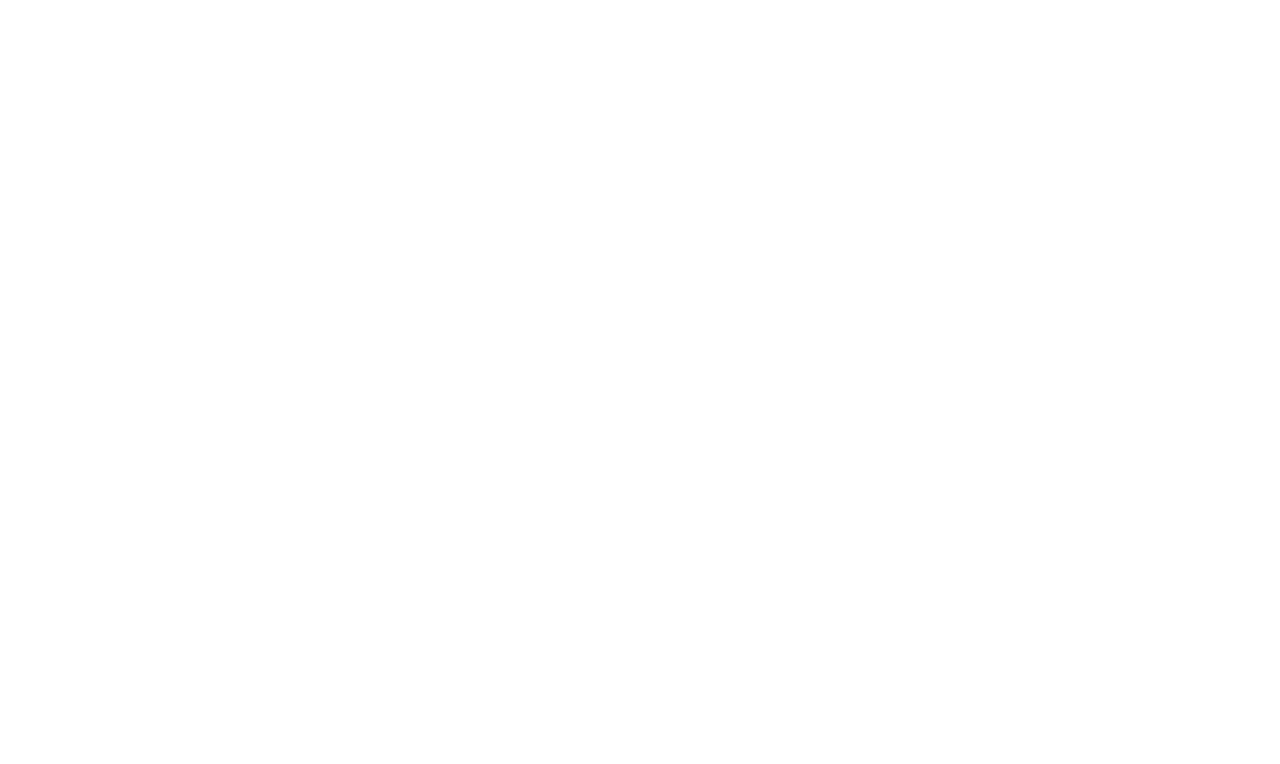
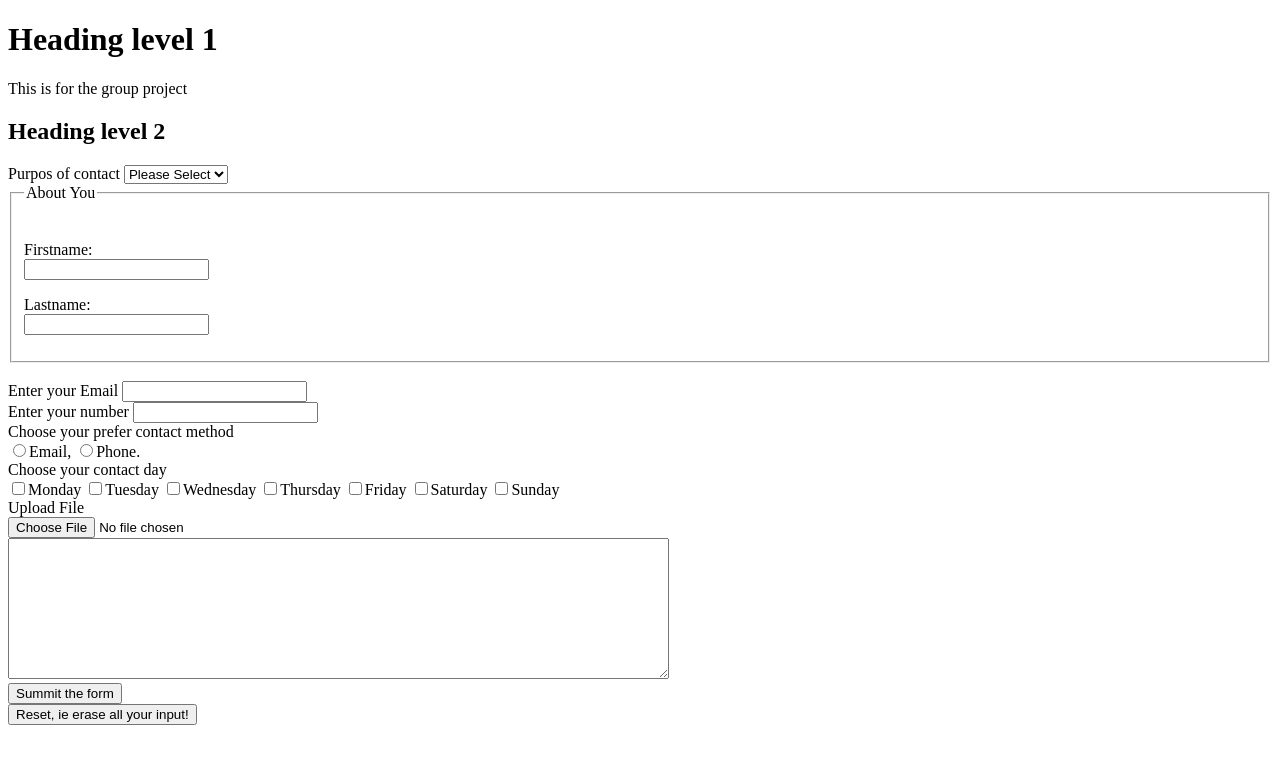
Before and after one commit to KhoiiiBuiii/week-1-DDD, a plain HTML site: page index.html in a window 1280 px wide. Drawn offline with Linux system fonts and the light colour scheme.

Commit message:
new file :DDD

```diff
--- a/index.html
+++ b/index.html
@@ -7,6 +7,73 @@
     <title>Document</title>
 </head>
 <body>
+    <h1>Heading level 1</h1>
+    <p>This is for the group project</p>
+    <h2>Heading level 2</h2>
+    <form action="">
+        <label for="Purpose of contact">
+            Purpos of contact
+        </label>
+        <select> name='Choose'>
+            <option value=""selected>Please Select</option>
+            <option value="Business">Business</option>
+            <option value="Personal">Personal</option>
+        </select>
+        <fieldset><br>
+            <legend>About You</legend>
+            <p>Firstname:<br>
+               <input type='text' name='firstname' /></p>
+            <p>Lastname:<br>
+               <input type='text' name='lastname' /></p>
+          </fieldset>
+          <br>
+          <label for="email">
+              Enter your Email
+
+          </label>
+          <input type="email" id="email" required   >
+          <br>
+          <label for="Number-input">
+              Enter your number
+          </label>
+          <input type="tel" id="" maxlength="50" id="Number-input" required>
+          <br>
+          <label for="Prefer-contact-method">
+              Choose your prefer contact method
+          </label>
+          <br>
+          <input type="radio" name="Prefer-contact-method" value="Email"/>Email,
+          <input type="radio" name="Prefer-contact-method" value="Phone"/>Phone.
+          <br>
+          <label for="Contact-day">
+              Choose your contact day
+          </label>
+          <br>
+          <input type="checkbox" name="seeks[]" value="Monday"/>Monday
+          <input type="checkbox" name="seeks[]" value="Tuesday"/>Tuesday
+          <input type="checkbox" name="seeks[]" value="Wednesday"/>Wednesday
+          <input type="checkbox" name="seeks[]" value="Thursday"/>Thursday
+          <input type="checkbox" name="seeks[]" value="Friday"/>Friday
+          <input type="checkbox" name="seeks[]" value="Saturday"/>Saturday
+          <input type="checkbox" name="seeks[]" value="Sunday"/>Sunday
+          <br>
+          <label for="File-upload">
+              Upload File
+          </label>
+          <br>
+          <input type='file' name='assignment' />
+          <br>
+          <textarea cols='80' rows='9'>
+
+          </textarea>
+          <br>
+            <input type="submit" name="" value="Summit the form">
+            <br>
+            <input type='reset' name='not-needed' value='Reset, ie erase all your input!' />
+            </form>
+
+
+    </body>
 
 </body>
 </html>
```
